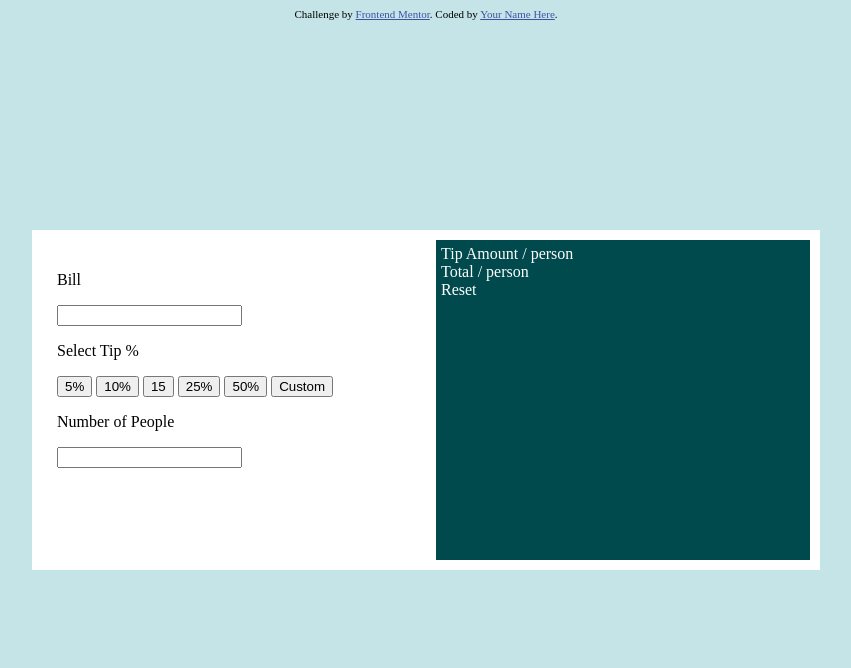
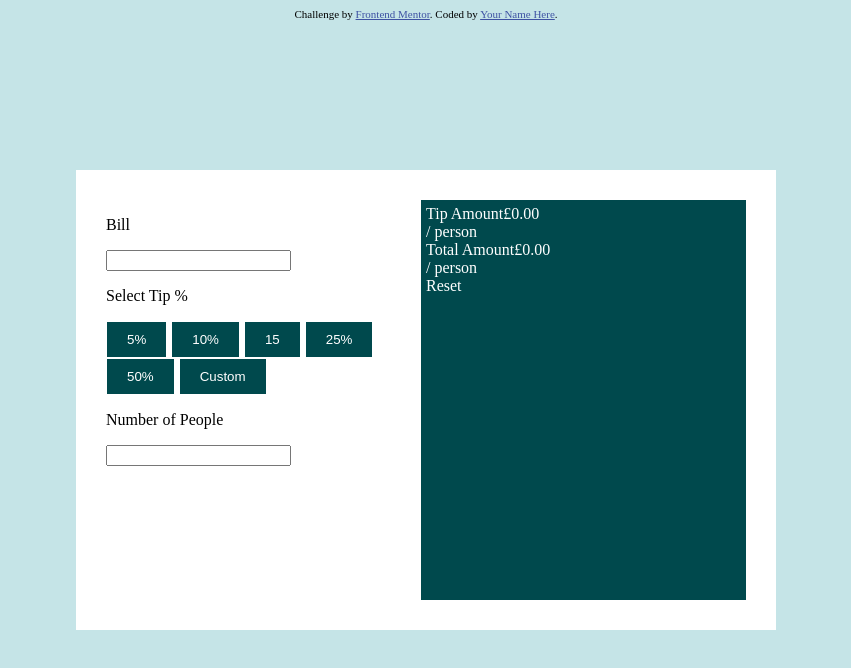
Before and after one commit to anioji94/tip_calculator_frontendmentor, a plain HTML site: page index.html in a window 1280 px wide. Shown: the whole page, without its empty margins (214-1065 px from the left). Drawn offline with Linux system fonts and the light colour scheme.

Commit message:
button focus and formatting

```diff
--- a/index.html
+++ b/index.html
@@ -41,12 +41,24 @@
     </div>
     <div class="output">
       <div class="tip">
-        Tip Amount
-        / person
+        <div class="unit">
+          Tip Amount
+          <br>
+          / person
+        </div>
+        <div class="value" id="per-person">
+          £0.00
+        </div>
       </div>
-      <div class="total">
-        Total
-        / person
+      <div class="tip">
+        <div class="unit">
+          Total Amount
+          <br>
+          / person
+        </div>
+        <div class="value"  id="total">
+          £0.00
+        </div>
       </div>
       <div class="reset">
         Reset
--- a/style.css
+++ b/style.css
@@ -25,6 +25,7 @@
 body {
     background-color: var(--lightGrayishCyan);
     font-family: var(--fontFamily);
+    font-weight: 700px;
     /* display: grid;
     place-items: center; */
     /* justify-content: center; */
@@ -40,16 +41,14 @@ body {
     left: 50%;
     transform: translate(-50%, -50%);
 
-    height: 40%;
-    width: 60%;
+    height: 50%;
+    width: 50%;
 
-    padding: 10px;
+    padding: 30px;
 }
 
 .input {
     width: 50%;
-    padding: 5px;
-    margin: 10px;
 }
 
 .output {
@@ -58,3 +57,25 @@ body {
     width: 50%;
     padding: 5px;
 }
+
+.tip {
+    display: flex;
+}
+
+button {
+    padding: 10px 20px;
+    margin: 1px;
+    border-width: 0px;
+    background-color: var(--veryDarkCyan);
+    color: var(--white);
+}
+
+button:hover {
+    background-color: var(--strongCyan);
+    color: var(--veryDarkCyan);
+}
+
+button:focus {
+    background-color: var(--strongCyan);
+    color: var(--veryDarkCyan);
+}
```
